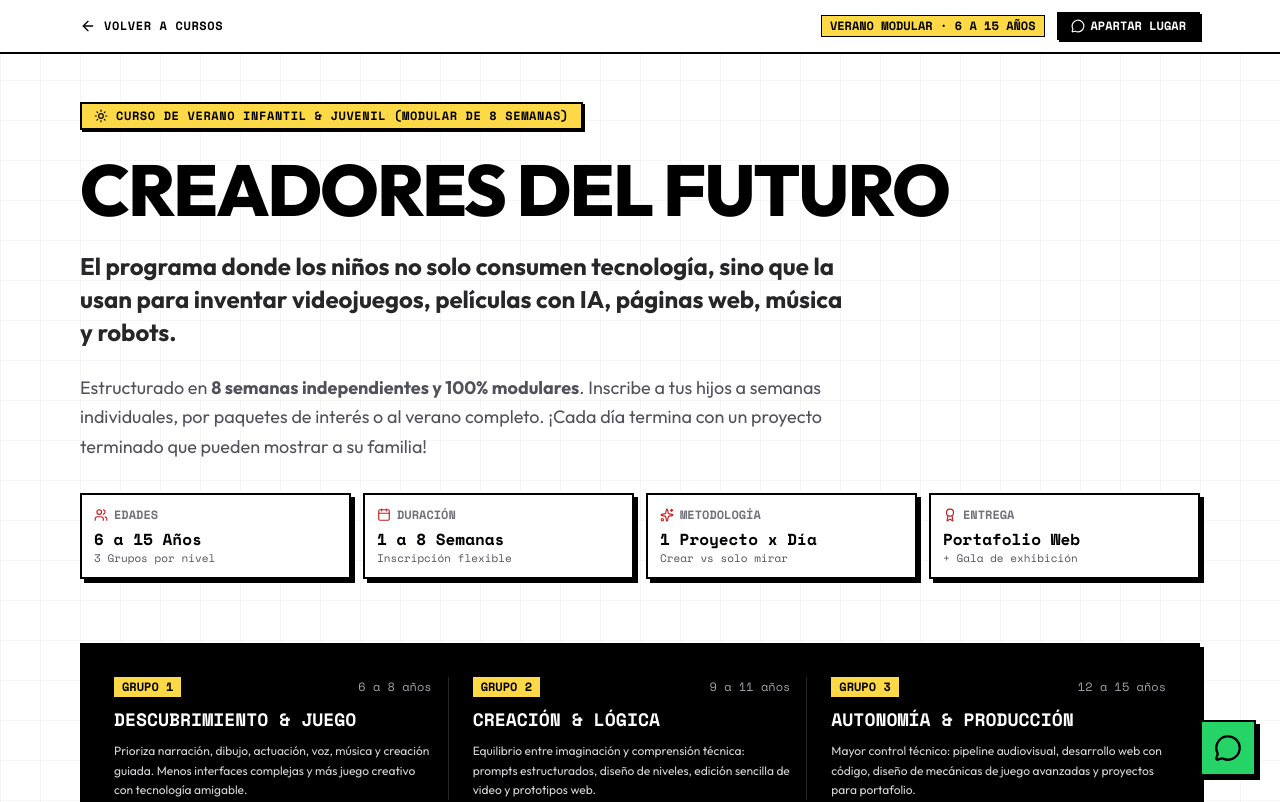
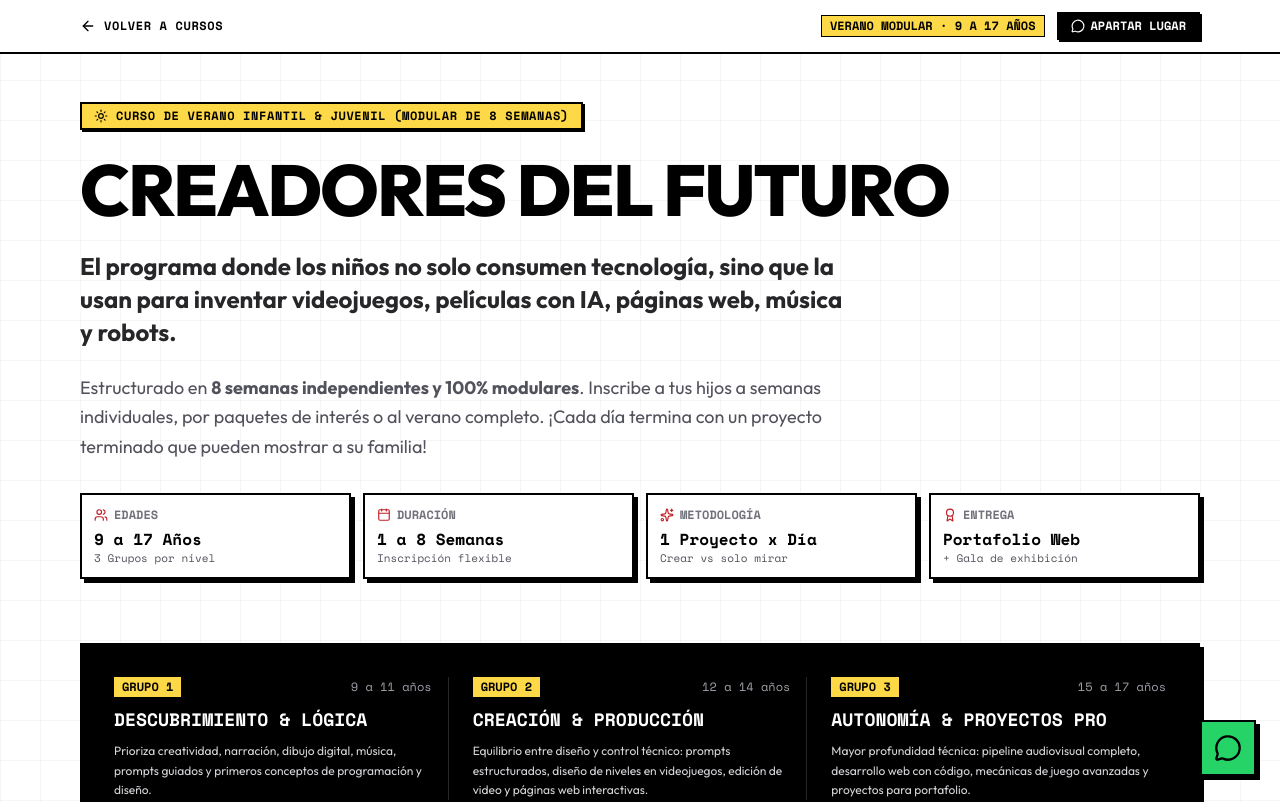
Before and after one commit to rubenoroz/rubenoroz, a Next.js app: page /cursos/creadores-del-futuro in a window 1280 px wide. Shown: the top 802 px of the page. Built offline with nearby package versions, Linux system fonts and the light colour scheme.

Commit message:
fix: actualizar rango de edad a 9 a 17 anos (9-11, 12-14, 15-17) en Creadores del Futuro

```diff
--- a/src/app/cursos/creadores-del-futuro/layout.tsx
+++ b/src/app/cursos/creadores-del-futuro/layout.tsx
@@ -2,7 +2,7 @@ import type { Metadata } from 'next'
 
 export const metadata: Metadata = {
   title: 'Creadores del Futuro · Curso de Verano Modular de 8 Semanas | Rubén Oroz',
-  description: 'Programa de verano de tecnología, creatividad, IA y producción para niños y jóvenes (6 a 15 años). Videojuegos, cine, páginas web, música, inventores y estudio de TV.',
+  description: 'Programa de verano de tecnología, creatividad, IA y producción para niños y jóvenes (9 a 17 años). Videojuegos, cine, páginas web, música, inventores y estudio de TV.',
   openGraph: {
     title: 'Creadores del Futuro · Curso de Verano Modular (8 Semanas) | Rubén Oroz',
     description: '¡Cada día un proyecto terminado! 8 semanas independientes: Videojuegos, Cine con IA, Páginas Web, Música, Inventores, Estudio de TV y Superhéroes.',
--- a/src/app/cursos/creadores-del-futuro/page.tsx
+++ b/src/app/cursos/creadores-del-futuro/page.tsx
@@ -172,7 +172,7 @@ export default function CreadoresDelFuturoPage() {
           </Link>
           <div className="flex items-center gap-3 font-mono text-xs">
             <span className="hidden sm:inline bg-brand-yellow px-2 py-0.5 border border-black font-bold">
-              VERANO MODULAR · 6 A 15 AÑOS
+              VERANO MODULAR · 9 A 17 AÑOS
             </span>
             <a
               href={waUrlBook}
@@ -213,7 +213,7 @@ export default function CreadoresDelFuturoPage() {
               <div className="text-zinc-500 font-bold uppercase flex items-center gap-1.5 mb-1">
                 <Users size={14} className="text-brand-pink" /> Edades
               </div>
-              <div className="text-base font-extrabold text-black">6 a 15 Años</div>
+              <div className="text-base font-extrabold text-black">9 a 17 Años</div>
               <div className="text-[11px] text-zinc-600">3 Grupos por nivel</div>
             </div>
 
@@ -249,33 +249,33 @@ export default function CreadoresDelFuturoPage() {
             <div className="space-y-2 border-b md:border-b-0 md:border-r border-zinc-800 pb-4 md:pb-0 md:pr-4">
               <div className="flex items-center justify-between">
                 <span className="bg-brand-yellow text-black font-bold px-2 py-0.5 text-xs">GRUPO 1</span>
-                <span className="text-zinc-400 text-xs">6 a 8 años</span>
+                <span className="text-zinc-400 text-xs">9 a 11 años</span>
               </div>
-              <h3 className="font-bold text-lg text-white uppercase">Descubrimiento & Juego</h3>
+              <h3 className="font-bold text-lg text-white uppercase">Descubrimiento & Lógica</h3>
               <p className="text-xs text-zinc-300 font-sans leading-relaxed">
-                Prioriza narración, dibujo, actuación, voz, música y creación guiada. Menos interfaces complejas y más juego creativo con tecnología amigable.
+                Prioriza creatividad, narración, dibujo digital, música, prompts guiados y primeros conceptos de programación y diseño.
               </p>
             </div>
 
             <div className="space-y-2 border-b md:border-b-0 md:border-r border-zinc-800 pb-4 md:pb-0 md:pr-4">
               <div className="flex items-center justify-between">
                 <span className="bg-brand-yellow text-black font-bold px-2 py-0.5 text-xs">GRUPO 2</span>
-                <span className="text-zinc-400 text-xs">9 a 11 años</span>
+                <span className="text-zinc-400 text-xs">12 a 14 años</span>
               </div>
-              <h3 className="font-bold text-lg text-white uppercase">Creación & Lógica</h3>
+              <h3 className="font-bold text-lg text-white uppercase">Creación & Producción</h3>
               <p className="text-xs text-zinc-300 font-sans leading-relaxed">
-                Equilibrio entre imaginación y comprensión técnica: prompts estructurados, diseño de niveles, edición sencilla de video y prototipos web.
+                Equilibrio entre diseño y control técnico: prompts estructurados, diseño de niveles en videojuegos, edición de video y páginas web interactivas.
               </p>
             </div>
 
             <div className="space-y-2">
               <div className="flex items-center justify-between">
                 <span className="bg-brand-yellow text-black font-bold px-2 py-0.5 text-xs">GRUPO 3</span>
-                <span className="text-zinc-400 text-xs">12 a 15 años</span>
+                <span className="text-zinc-400 text-xs">15 a 17 años</span>
               </div>
-              <h3 className="font-bold text-lg text-white uppercase">Autonomía & Producción</h3>
+              <h3 className="font-bold text-lg text-white uppercase">Autonomía & Proyectos Pro</h3>
               <p className="text-xs text-zinc-300 font-sans leading-relaxed">
-                Mayor control técnico: pipeline audiovisual, desarrollo web con código, diseño de mecánicas de juego avanzadas y proyectos para portafolio.
+                Mayor profundidad técnica: pipeline audiovisual completo, desarrollo web con código, mecánicas de juego avanzadas y proyectos para portafolio.
               </p>
             </div>
           </div>
@@ -553,7 +553,7 @@ export default function CreadoresDelFuturoPage() {
                 ¿Se necesita experiencia previa en computación?
               </h4>
               <p className="text-zinc-600 font-sans text-xs leading-relaxed">
-                Ninguna. Los grupos están divididos por edades (6-8, 9-11 y 12-15) y las actividades inician desde los conceptos más sencillos y lúdicos con acompañamiento continuo.
+                Ninguna. Los grupos están divididos por edades (9-11, 12-14 y 15-17 años) y las actividades inician desde los conceptos más sencillos y lúdicos con acompañamiento continuo.
               </p>
             </div>
 
--- a/src/data/fallback-data.json
+++ b/src/data/fallback-data.json
@@ -240,7 +240,7 @@
     },
     {
       "title": "Creadores del Futuro (Verano Modular)",
-      "description": "Programa de Verano Modular de 8 Semanas para niños y jóvenes (6 a 15 años). Videojuegos, cine con IA, páginas web, música, inventores, estudio de TV y superhéroes. ¡Cada día un proyecto terminado!",
+      "description": "Programa de Verano Modular de 8 Semanas para niños y jóvenes (9 a 17 años). Videojuegos, cine con IA, páginas web, música, inventores, estudio de TV y superhéroes. ¡Cada día un proyecto terminado!",
       "image_url": "/images/creadores_del_futuro.png",
       "link_url": "/cursos/creadores-del-futuro",
       "category": "Cursos Infantiles & Jóvenes",
```
